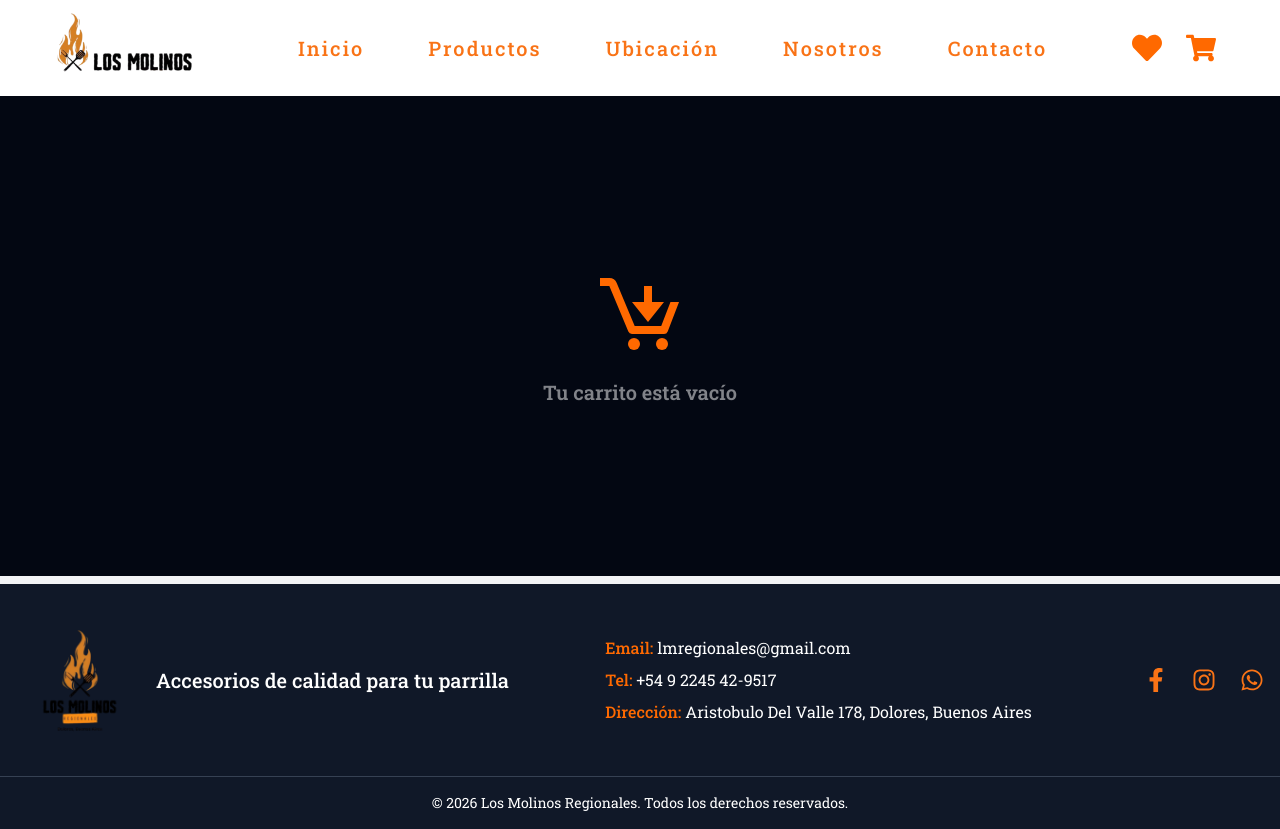
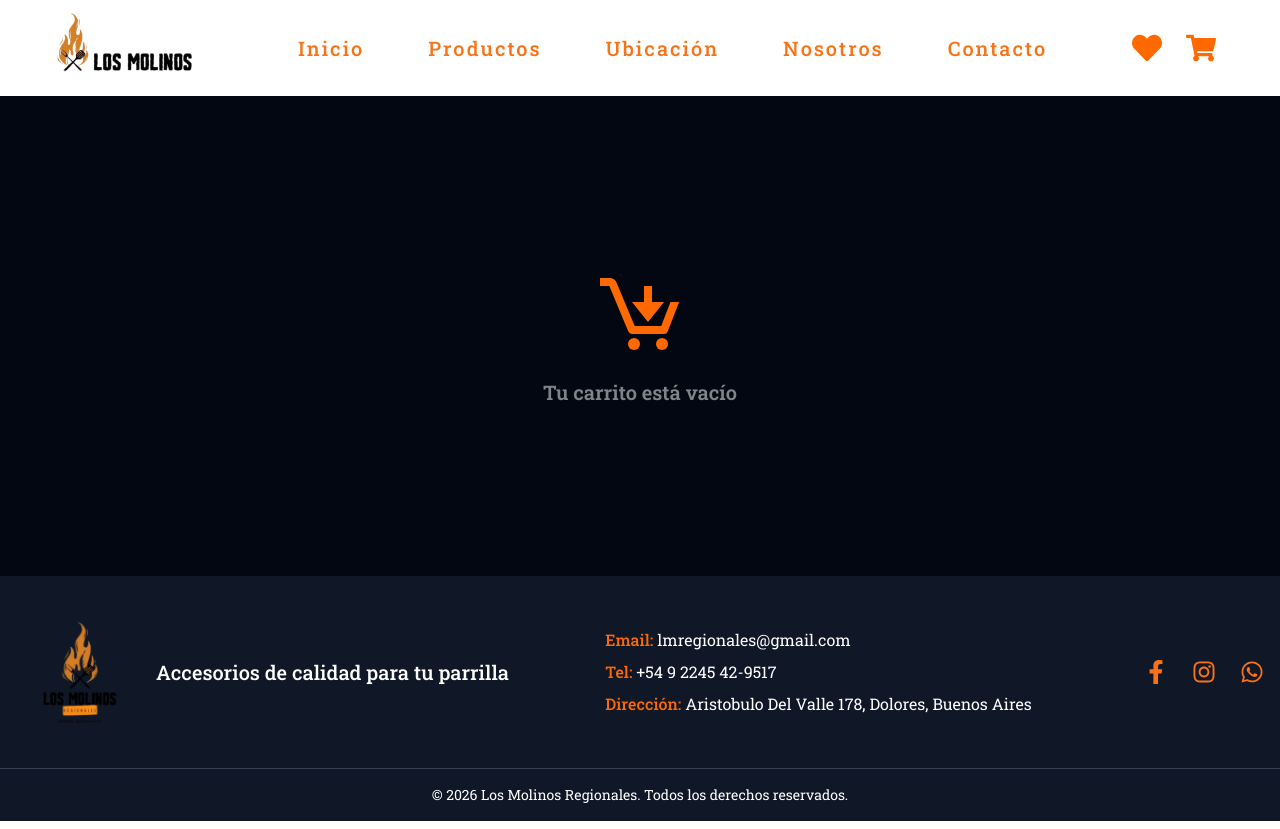
Before and after one commit to antoninojoaquin/los-molinos-frontend, a React (Vite) app: page /carrito in a window 1280 px wide. Built offline with nearby package versions, Linux system fonts and the light colour scheme.

Commit message:
delete mt on footer

```diff
--- a/src/components/footer.jsx
+++ b/src/components/footer.jsx
@@ -3,7 +3,7 @@
 
 function Footer() {
   return (
-    <footer className="bg-gray-900 text-white mt-2">
+    <footer className="bg-gray-900 text-white">
       <div className="max-w-7xl mx-auto px-4 py-8 flex flex-col md:flex-row items-center justify-between space-y-6 md:space-y-0">
         <div className="flex items-center space-x-3">
           <img src={Logo} alt="Los Molinos Regionales" className="h-32 md:h-32" />
```
